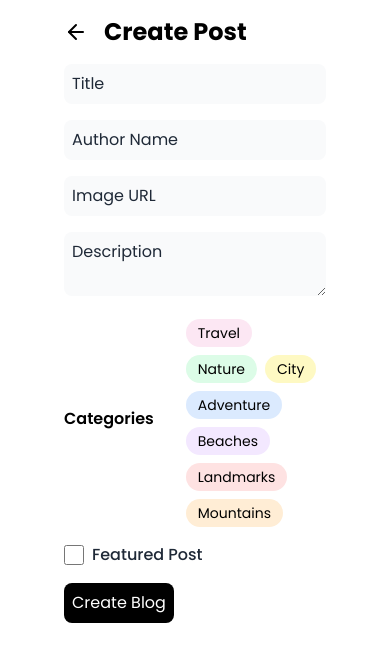
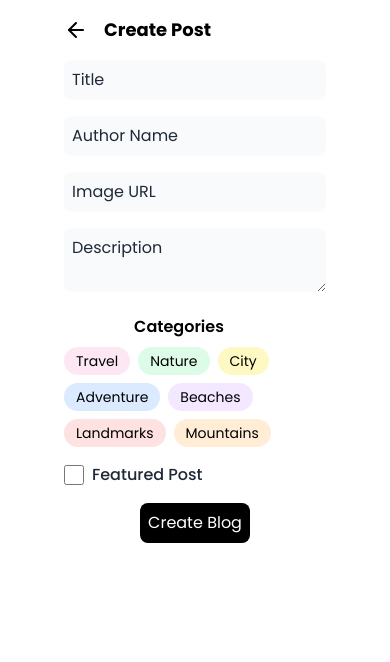
Before and after one commit to krishnaacharyaa/wanderlust, a React (Vite) app in the folder frontend/: page /add-blog in a window 390 px wide. Shown: the top 662 px of the page. Built offline with nearby package versions, Linux system fonts and the light colour scheme.

Commit message:
01_add-blog

```diff
--- a/frontend/src/pages/add-blog.tsx
+++ b/frontend/src/pages/add-blog.tsx
@@ -94,7 +94,7 @@ function AddBlog() {
         <div className=" text-black cursor-pointer w-fit">
           <FiArrowLeft style={{ fontSize: '24px' }} onClick={() => navigate(-1)} />
         </div>
-        <h2 className="text-2xl font-bold ml-4">Create Post</h2>
+        <h2 className="text-lg md:text-2xl font-bold ml-4">Create Post</h2>
       </div>
 
       <form onSubmit={handleSubmit}>
@@ -138,14 +138,14 @@ function AddBlog() {
             onChange={handleInputChange}
           />
         </div>
-        <div className="mb-4 flex items-center ">
-          <label className="block font-semibold mb-2 mr-8">Categories</label>
+        <div className="mb-4 flex flex-col md:flex-row items-center ">
+          <label className="block font-semibold mb-2 mr-8 ">Categories</label>
           <div className="flex flex-wrap gap-2">
             {CATEGORIES.map((category) => (
               <span
                 key={category}
                 className={`cursor-pointer
-									${
+                  ${
                     formData.categories.includes(category)
                       ? categoryProps(category, true)
                       : categoryProps(category, false)
@@ -170,9 +170,11 @@ function AddBlog() {
           </label>
         </div>
 
-        <button type="submit" className="bg-black text-white p-2 rounded-lg hover:bg-gray-800">
-          Create Blog
-        </button>
+        <div className="w-full  flex items-center justify-center">
+          <button type="submit" className="bg-black text-white p-2 rounded-lg hover:bg-gray-800">
+            Create Blog
+          </button>
+        </div>
       </form>
     </div>
   );
```
Also changed, not shown: 2 other files (tests, documents, lock files or other folders).
